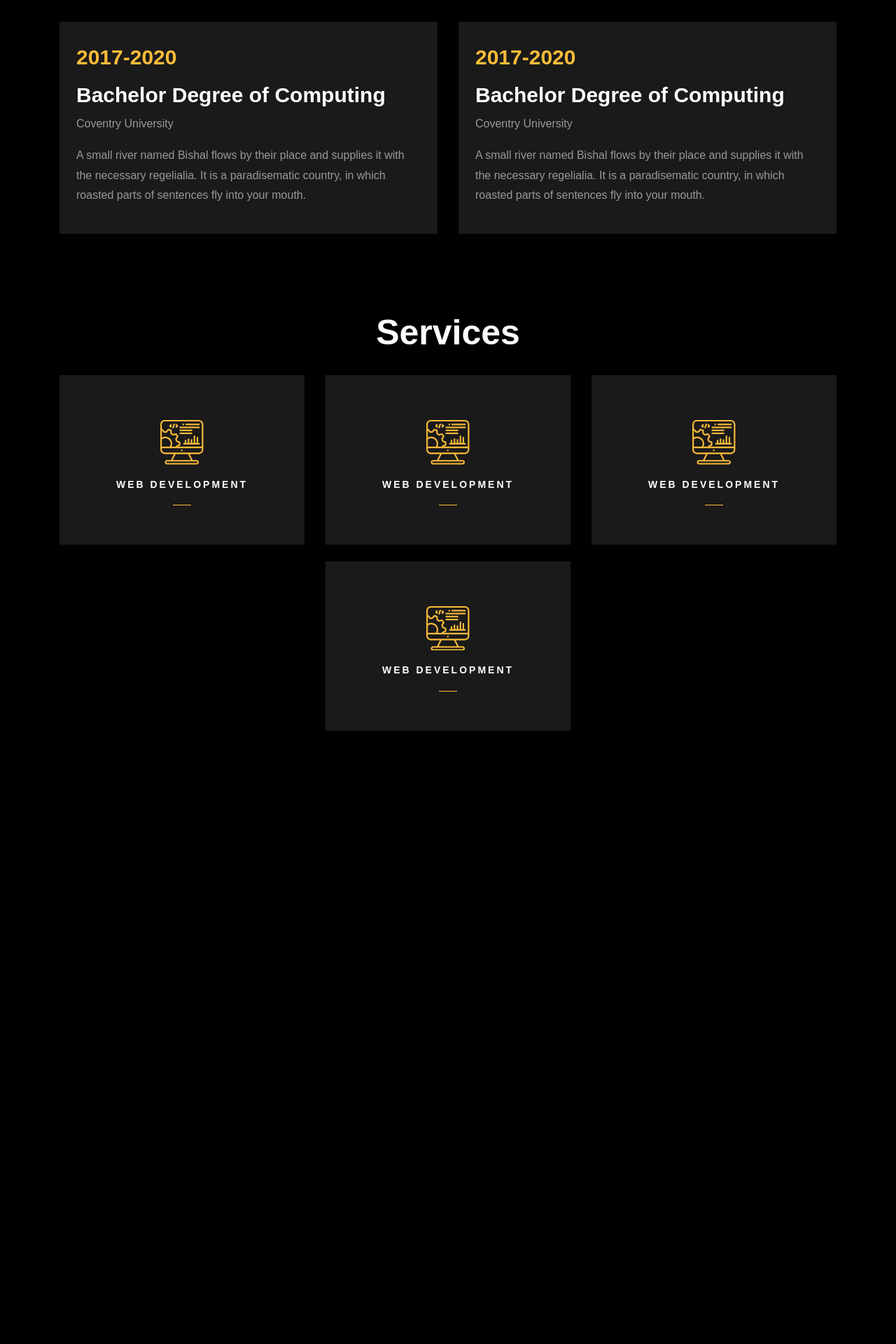
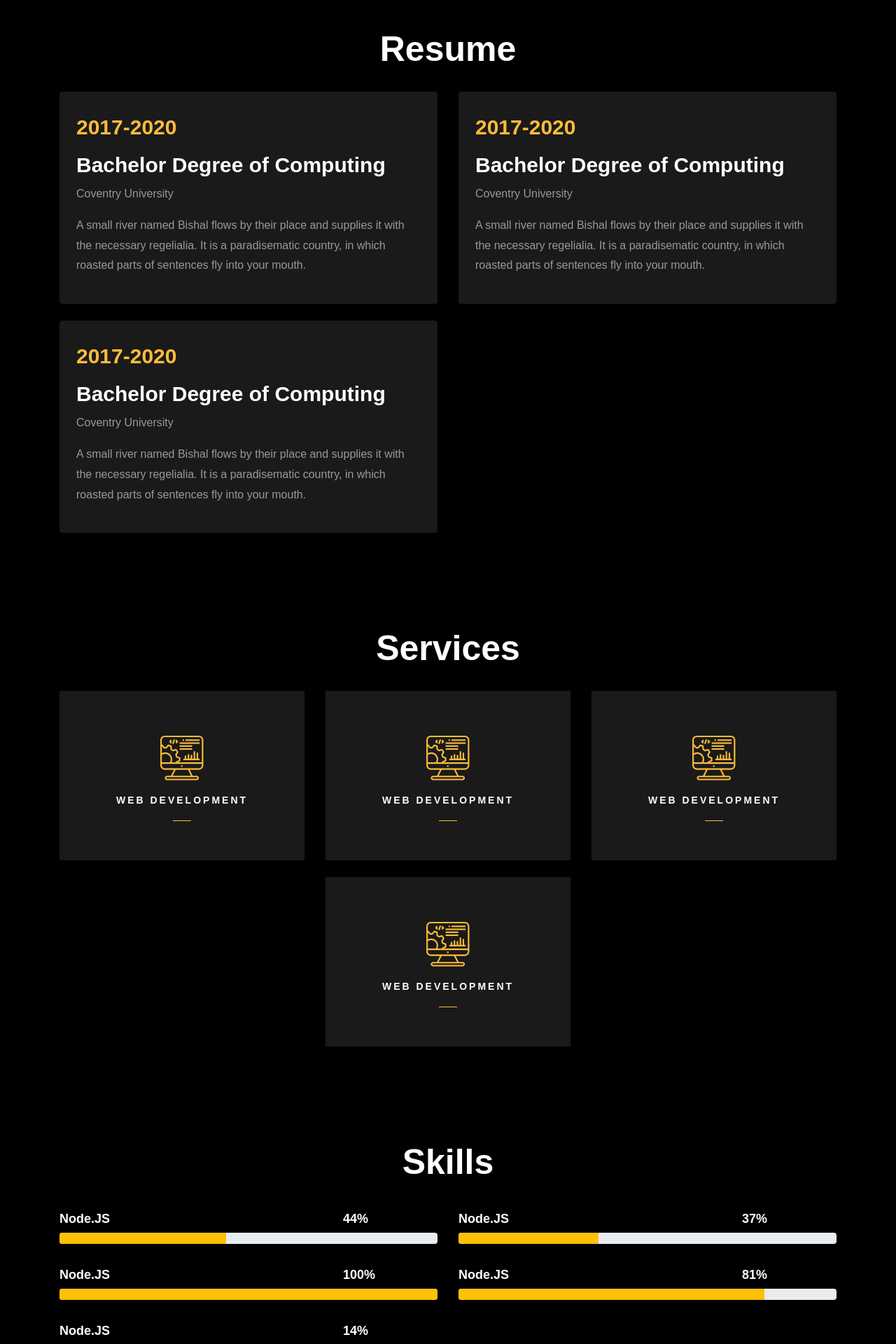
Before and after one commit to BishalRaj/react-profile, a React (Create React App) app: page / in a window 1280 px wide. Shown: the part 1300-3220 px from the top of the page at 70% size. Before the commit the page ends 2416 px from the top, so only its background shows below. Built offline with nearby package versions, Linux system fonts and the light colour scheme.

Commit message:
added skills

```diff
--- a/src/App.js
+++ b/src/App.js
@@ -5,12 +5,13 @@ import Intro from "./components/Intro/intro";
 import About from "./components/About/about";
 import Resume from "./components/Resume/resume";
 import Services from "./components/Services/services";
+import Skills from "./components/Skills/skills";
 import "./styles/style.css";
-import { library } from "@fortawesome/fontawesome-svg-core";
-import { fab } from "@fortawesome/free-brands-svg-icons";
-import { far } from "@fortawesome/free-regular-svg-icons";
+// import { library } from "@fortawesome/fontawesome-svg-core";
+// import { fab } from "@fortawesome/free-brands-svg-icons";
+// import { far } from "@fortawesome/free-regular-svg-icons";
 
-library.add(fab, far);
+// library.add(fab, far);
 class App extends React.Component {
   render() {
     return (
@@ -20,6 +21,7 @@ class App extends React.Component {
         <About />
         <Resume />
         <Services />
+        <Skills />
       </>
     );
   }
--- a/src/components/Intro/intro.js
+++ b/src/components/Intro/intro.js
@@ -4,7 +4,7 @@ import logo from "../../images/one.png";
 
 function Intro() {
   return (
-    <Container className="c-h-600">
+    <Container className="c-h-700">
       <Row className="h-100 align-items-center">
         <Col className="text-light">
           <h6 className="font-weight-bold  default-color mb-4">
--- a/src/components/Resume/resume.js
+++ b/src/components/Resume/resume.js
@@ -2,41 +2,32 @@ import React from "react";
 import { Col, Container, Row } from "react-bootstrap";
 
 function resume() {
+  var resume = [];
+  for (let index = 0; index < 3; index++) {
+    resume.push(
+      <Col lg={6} md={6} sm={12} xs={12} className="mb-4 " key={index}>
+        <div className="mx-auto p-4 default-bg-color-black rounded">
+          <p className="default-sm-font m-0 default-color">2017-2020</p>
+          <p className="default-sm-font m-0 text-white">
+            Bachelor Degree of Computing
+          </p>
+          <p>Coventry University</p>
+          <p>
+            A small river named Bishal flows by their place and supplies it with
+            the necessary regelialia. It is a paradisematic country, in which
+            roasted parts of sentences fly into your mouth.
+          </p>
+        </div>
+      </Col>
+    );
+  }
+
   return (
     <Container className="my-5">
       <p className="default-md-font w-100 text-center text-white mt-5 pt-5">
         Resume
       </p>
-      <Row>
-        <Col lg={6} md={6} sm={12} xs={12}>
-          <div className="mx-auto p-4 default-bg-color-black">
-            <p className="default-sm-font m-0 default-color">2017-2020</p>
-            <p className="default-sm-font m-0 text-white">
-              Bachelor Degree of Computing
-            </p>
-            <p>Coventry University</p>
-            <p>
-              A small river named Bishal flows by their place and supplies it
-              with the necessary regelialia. It is a paradisematic country, in
-              which roasted parts of sentences fly into your mouth.
-            </p>
-          </div>
-        </Col>
-        <Col lg={6} md={6} sm={12} xs={12}>
-          <div className="mx-auto p-4 default-bg-color-black">
-            <p className="default-sm-font m-0 default-color">2017-2020</p>
-            <p className="default-sm-font m-0 text-white">
-              Bachelor Degree of Computing
-            </p>
-            <p>Coventry University</p>
-            <p>
-              A small river named Bishal flows by their place and supplies it
-              with the necessary regelialia. It is a paradisematic country, in
-              which roasted parts of sentences fly into your mouth.
-            </p>
-          </div>
-        </Col>
-      </Row>
+      <Row>{resume}</Row>
     </Container>
   );
 }
--- a/src/components/Services/services.js
+++ b/src/components/Services/services.js
@@ -6,7 +6,7 @@ function services() {
   const serviceTab = [];
   for (let index = 0; index < 4; index++) {
     serviceTab.push(
-      <Col lg={4} className="mb-4">
+      <Col lg={4} className="mb-4" key={index}>
         <div className="p-5 default-bg-color-black text-center service-div">
           <span>
             {/* <FontAwesomeIcon
--- /dev/null
+++ b/src/components/Skills/skills.js
@@ -0,0 +1,37 @@
+import React from "react";
+import { Col, Container, ProgressBar, Row } from "react-bootstrap";
+
+function skills() {
+  var skills = [];
+  for (let index = 0; index < 5; index++) {
+    var now = randomNumber(0, 100);
+
+    skills.push(
+      <Col lg={6} md={6} sm={12} xs={12} className="mb-4" key={index}>
+        <div className="w-100">
+          <p className="mx-0 my-1 default-xs-font text-white">
+            <span className="w-75">Node.JS</span>
+            <span className="w-25 float-right text-end">{now}%</span>
+          </p>
+        </div>
+        <div className="w-100">
+          <ProgressBar now={now} label={`${now}%`} variant="warning" srOnly />
+        </div>
+      </Col>
+    );
+  }
+  return (
+    <Container className="my-5">
+      <p className="default-md-font w-100 text-center text-white mt-5 pt-5">
+        Skills
+      </p>
+      <Row>{skills}</Row>
+    </Container>
+  );
+}
+
+function randomNumber(min, max) {
+  return Math.floor(Math.random() * (max - min + 1) + min);
+}
+
+export default skills;
--- a/src/styles/style.css
+++ b/src/styles/style.css
@@ -8,10 +8,17 @@ body {
 }
 
 
-.c-h-600{
-    height:600px;
+.c-h-700{
+    height:700px;
 }
-
+.progress-bar span {
+    position: absolute;
+    top: -38px !important;
+    right: 0;
+    font-size: 20px;
+    font-weight: 400;
+    color: #fff;
+}
 .default-color-black{
     fill:  #1A1A1A !important;
 
```
Also changed, not shown: src/components/Projects/projects.js (added, +13 -0 lines).
